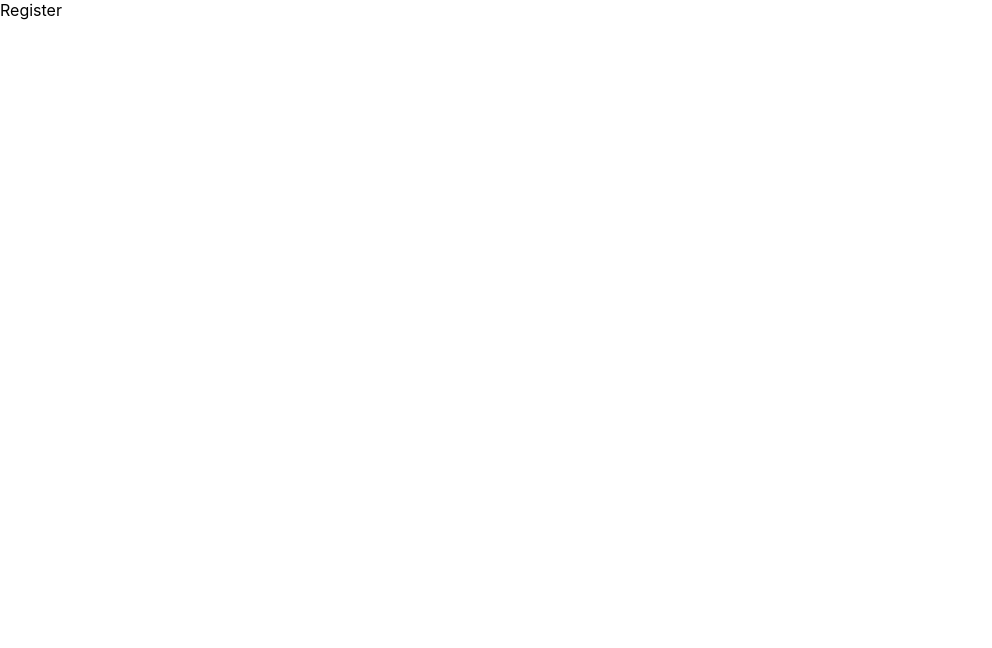
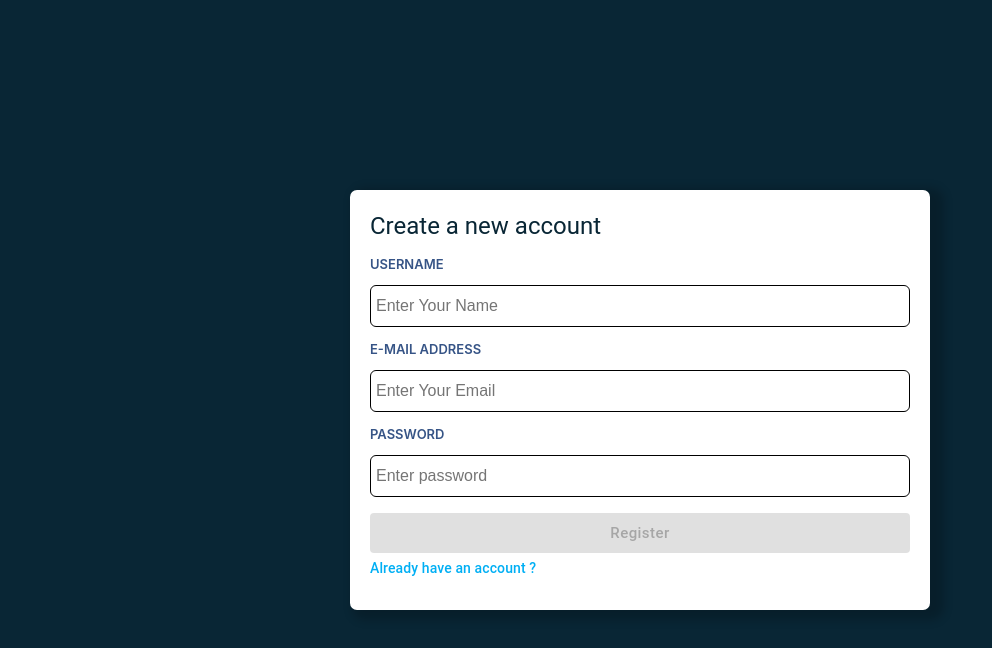
Before and after one commit to MahmoudAliKhider/Discord_App, a React (Create React App) app in the folder client/: page /register in a window 1280 px wide. Shown: the top 648 px of the page, without its empty margins (0-992 px from the left). Built offline with nearby package versions, Linux system fonts and the light colour scheme.

Commit message:
complete register component

```diff
--- a/client/src/Pages/auth/Login/LoginHeader.js
+++ b/client/src/Pages/auth/Login/LoginHeader.js
@@ -2,6 +2,7 @@ import React from 'react'
 import { Typography } from "@mui/material";
 
 const LoginHeader = () => {
+
     return (
         <>
             <Typography variant='h5' sx={{ color: "#092635" }}>
--- a/client/src/Pages/auth/Register/Register.js
+++ b/client/src/Pages/auth/Register/Register.js
@@ -1,8 +1,42 @@
-import React from 'react'
+import React, { useEffect, useState } from 'react'
+import AuthBox from "../../../components/authBox"
+import { Typography } from '@mui/material';
+import RegisterInput from './RegisterInput';
+import RegisterFooter from './RegisterFooter';
+import { validateRegisterForm } from "../../../utils/validator";
 
 const Register = () => {
+  const [mail, setMail] = useState("");
+  const [username, setUsername] = useState("");
+  const [password, setPassword] = useState("");
+
+  const [isFormValidate, setIsFormValidate] = useState(false);
+
+  useEffect(() => {
+    setIsFormValidate(validateRegisterForm({ mail, password, username }))
+  }, [mail, password, isFormValidate]);
+
+  const handleRegister = () => {
+    console.log(mail)
+    console.log(password)
+    console.log(username)
+  }
+
   return (
-    <div>Register</div>
+    <AuthBox>
+      <Typography variant='h5' sx={{ color: "#092635" }}>
+        Create a new account
+      </Typography>
+      <RegisterInput
+        mail={mail}
+        setMail={setMail}
+        username={username}
+        setUsername={setUsername}
+        password={password}
+        setPassword={setPassword}
+      />
+      <RegisterFooter isFormValid={isFormValidate} handleRegister={handleRegister} />
+    </AuthBox>
   )
 }
 
--- a/client/src/Pages/auth/Login/LoginPageFooter.js
+++ b/client/src/Pages/auth/Register/RegisterFooter.js
@@ -5,20 +5,20 @@ import CustomPrimaryButton from '../../../components/CustomPrimaryButton'
 import RedirectInfo from '../../../components/RedirectInfo'
 import { Tooltip } from '@mui/material';
 
-const LoginPageFooter = ({ handleLogin, isFormValid }) => {
+const RegisterFooter = ({ handleRegister, isFormValid }) => {
 
     const navigate = useNavigate();
 
     const handelPushToRegisterPage = () => {
-        navigate('/register')
+        navigate('/login')
     };
 
     const getFormNotValidMessage = () => {
-        return "Enter Correct Email Address and Password should contain between 6  and 12 characters"
+        return "Enter Correct Email Address and Username shoud contains between 3 to 12 and Password  should contain between 5  and 16 characters"
     };
 
     const getFormValidMessage = () => {
-        return "press to login...!"
+        return "press to register...!"
     };
 
     return (
@@ -29,17 +29,17 @@ const LoginPageFooter = ({ handleLogin, isFormValid }) => {
 
                 <div>
                     <CustomPrimaryButton
-                        label="Login"
-                        additionalStyles={{ marginTop: "30px" }}
+                        label="Register"
+                        additionalStyles={{ marginTop: "16px" }}
                         disabled={!isFormValid}
-                        onClick={handleLogin}
+                        onClick={handleRegister}
                     />
                 </div>
             </Tooltip>
 
             <RedirectInfo
-                text="need an Account? "
-                redirectText="create account"
+                text=" "
+                redirectText="Already have an account ?"
                 additionalStyles={{ marginTop: "5px" }}
                 redirectHandler={handelPushToRegisterPage}
             />
@@ -47,4 +47,4 @@ const LoginPageFooter = ({ handleLogin, isFormValid }) => {
     )
 }
 
-export default LoginPageFooter
+export default RegisterFooter
--- /dev/null
+++ b/client/src/Pages/auth/Register/RegisterInput.js
@@ -0,0 +1,34 @@
+import React from 'react'
+import InputWithInput from "../../../components/inputWithInput";
+
+const RegisterInput = (props) => {
+    const { mail, setMail, password, setPassword, username, setUsername } = props
+
+    return (
+        <>
+            <InputWithInput
+                value={username}
+                setValue={setUsername}
+                lable="UserName"
+                type="text"
+                placeholder="Enter Your Name"
+            />
+            <InputWithInput
+                value={mail}
+                setValue={setMail}
+                lable="E-Mail Address"
+                type="email"
+                placeholder="Enter Your Email"
+            />
+            <InputWithInput
+                value={password}
+                setValue={setPassword}
+                lable="Password"
+                type="password"
+                placeholder="Enter password"
+            />
+        </>
+    )
+}
+
+export default RegisterInput
--- a/client/src/components/authBox.js
+++ b/client/src/components/authBox.js
@@ -17,13 +17,13 @@ const AuthBox = (props) => {
                 sx={
                     {
                         width: 540,
-                        height: 350,
-                        bgcolor: '#FBF9F1',
+                        height: 380,
+                        bgcolor: '#fff',
                         borderRadius: "7px",
-                        boxShadow: "0 2px 10px 0 rgb(0 0 0 / 20% )",
+                        boxShadow: "8px 4px 10px 6px rgb(0 0 0 / 20% )",
                         display: "flex",
                         flexDirection: "column",
-                        padding: "25px"
+                        padding: "20px"
                     }
                 }
             >
--- a/client/src/components/inputWithInput.js
+++ b/client/src/components/inputWithInput.js
@@ -6,13 +6,13 @@ const Wrapper = styled('div')({
     justifyContent: 'center',
     flexDirection: 'column',
     width: '100%',
-    marginTop:"2%",
+    marginTop:"1px",
 })
 const Lable = styled('p')({
     color: "#365486",
     textTransform: 'uppercase',
-    fontWeight: "500",
-    fontSize: "15px"
+    fontWeight: "600",
+    fontSize: "13px"
 })
 const Input = styled('input')({
     flexGrow: 1,
--- a/client/src/utils/validator.js
+++ b/client/src/utils/validator.js
@@ -3,6 +3,20 @@ export const validateLoginForm = ({ mail, password }) => {
     const isPasswordValid = validatePassword(password);
 
     return isMailValid && isPasswordValid
+}
+export const validateRegisterForm = ({ mail, username, password }) => {
+    return (
+        validateMail(mail) && validatePassword(password) && isUsernameValid(username)
+    )
+}
+
+const isUsernameValid = (username) => {
+    // Check if username is defined and is a string
+    if (typeof username !== 'string' || !username) {
+        return false;
+    }
+    // Check the length of the username
+    return username.length > 2 && username.length < 13;
 }
 
 const validatePassword = (password) => {
```
